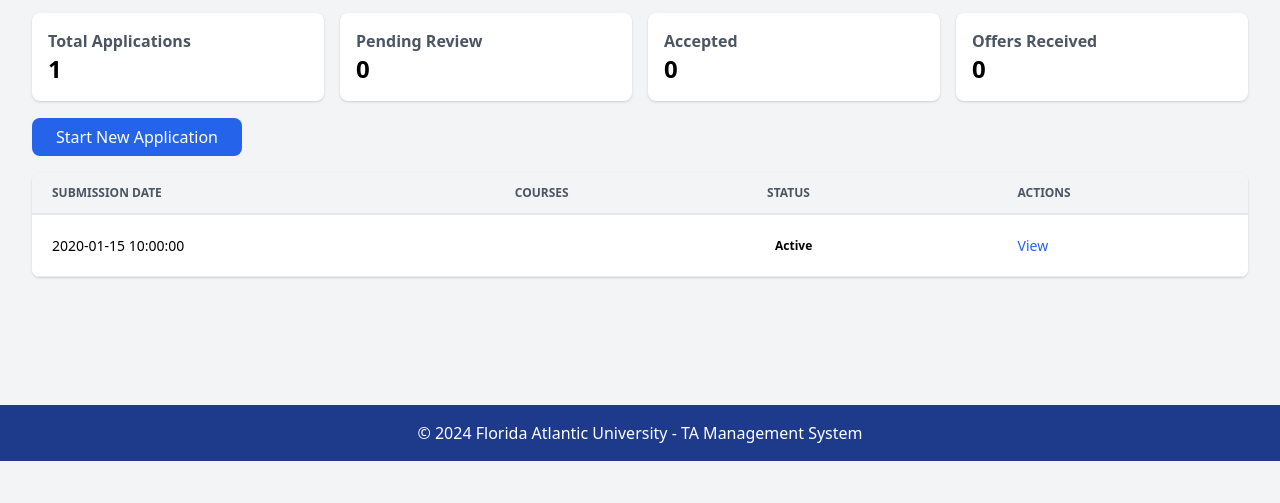
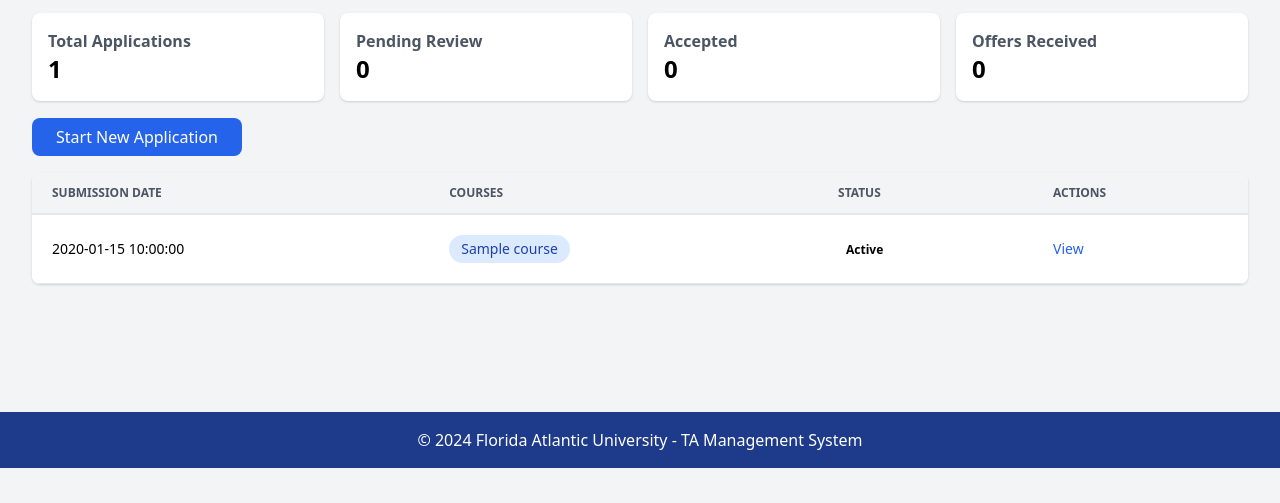
Before and after one commit to justinepdevasia/ta-management-system, a Flask app: template app/templates/applicant/dashboard.html in a window 1280 px wide. Shown: the part 151-654 px from the top of the page. Run offline with Flask 3, Linux system fonts and the light colour scheme; the template is opened without the code that fills it: most values are stand-ins (such as "Sample title", 1, 10 or a date in 2020).

Commit message:
add course info

```diff
--- a/app/templates/applicant/dashboard.html
+++ b/app/templates/applicant/dashboard.html
@@ -61,13 +61,15 @@
                             {{ app.submission_date|datetime }}
                         </td>
                         <td class="px-5 py-5 border-b border-gray-200 bg-white text-sm">
-                            {% for course in app.qualified_courses %}
-                                {% if available_courses.get(course) %}
-                                <span class="inline-block bg-gray-200 rounded-full px-3 py-1 text-sm font-semibold text-gray-700 mr-2">
-                                    {{ available_courses[course].name }}
-                                </span>
-                                {% endif %}
-                            {% endfor %}
+                            {% if app.course_ids %}
+                                {% for course_id in app.course_ids %}
+                                    <span class="inline-block bg-blue-100 text-blue-800 rounded-full px-3 py-1 text-sm font-medium mr-2">
+                                        {{ courses[course_id].name }}
+                                    </span>
+                                {% endfor %}
+                            {% else %}
+                                <span class="text-gray-500">No courses assigned</span>
+                            {% endif %}
                         </td>
                         <td class="px-5 py-5 border-b border-gray-200 bg-white text-sm">
                             <span class="inline-flex px-2 py-1 leading-none text-xs font-semibold rounded-full
```
